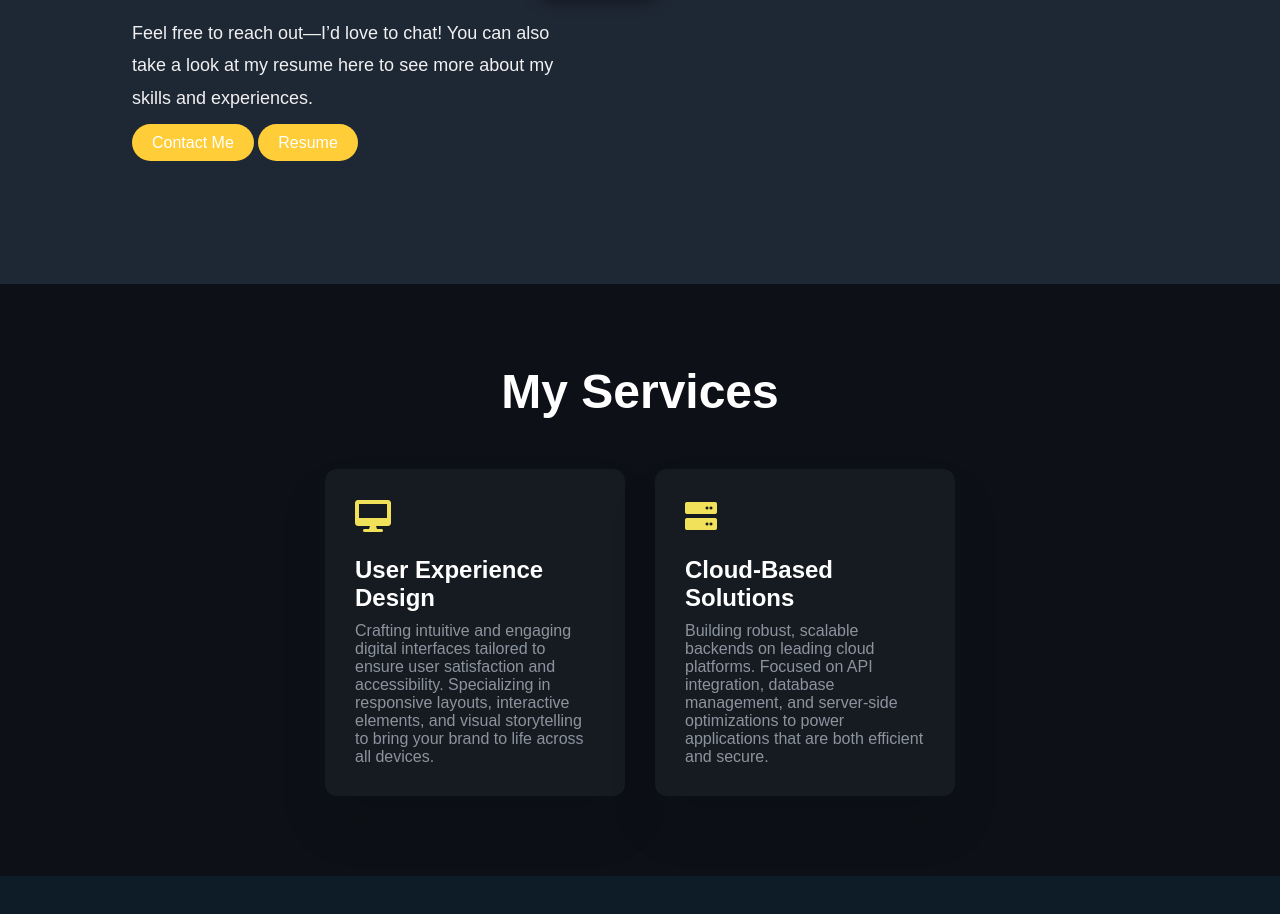
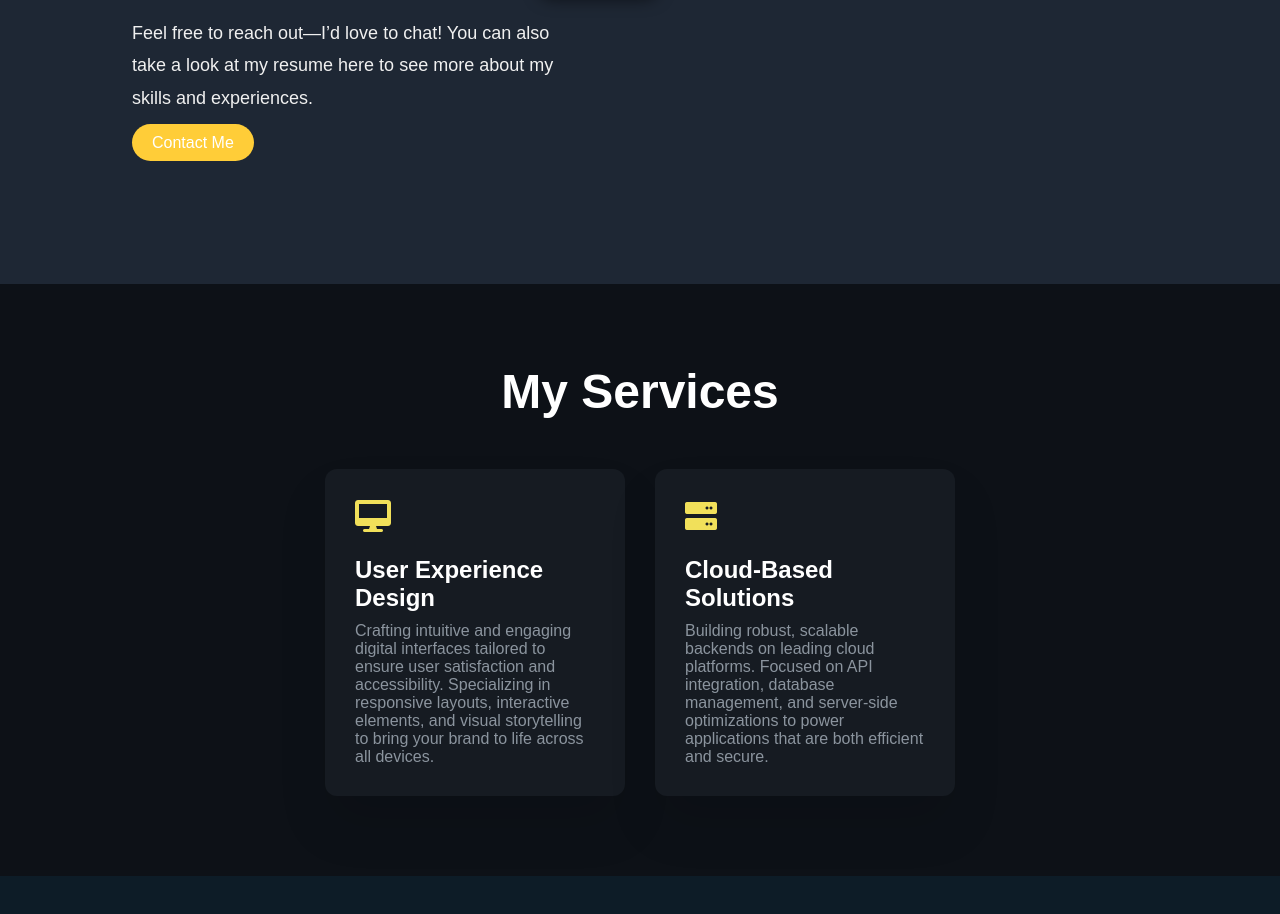
Before and after one commit to sn-eha1/portfolio, a plain HTML site: page index.html in a window 1280 px wide. Shown: the part 1471-2385 px from the top of the page. Drawn offline with nearby package versions, Linux system fonts and the light colour scheme.

Commit message:
Update index.html

```diff
--- a/index.html
+++ b/index.html
@@ -76,7 +76,7 @@
                     my skills and experiences.
                 </p>
                 <a href="#contact-me" class="btn">Contact Me</a>
-                <a href="#" class="btn">Resume</a>
+
             </div>
             <!--skills-->
             <div class="skills-selection">
```
